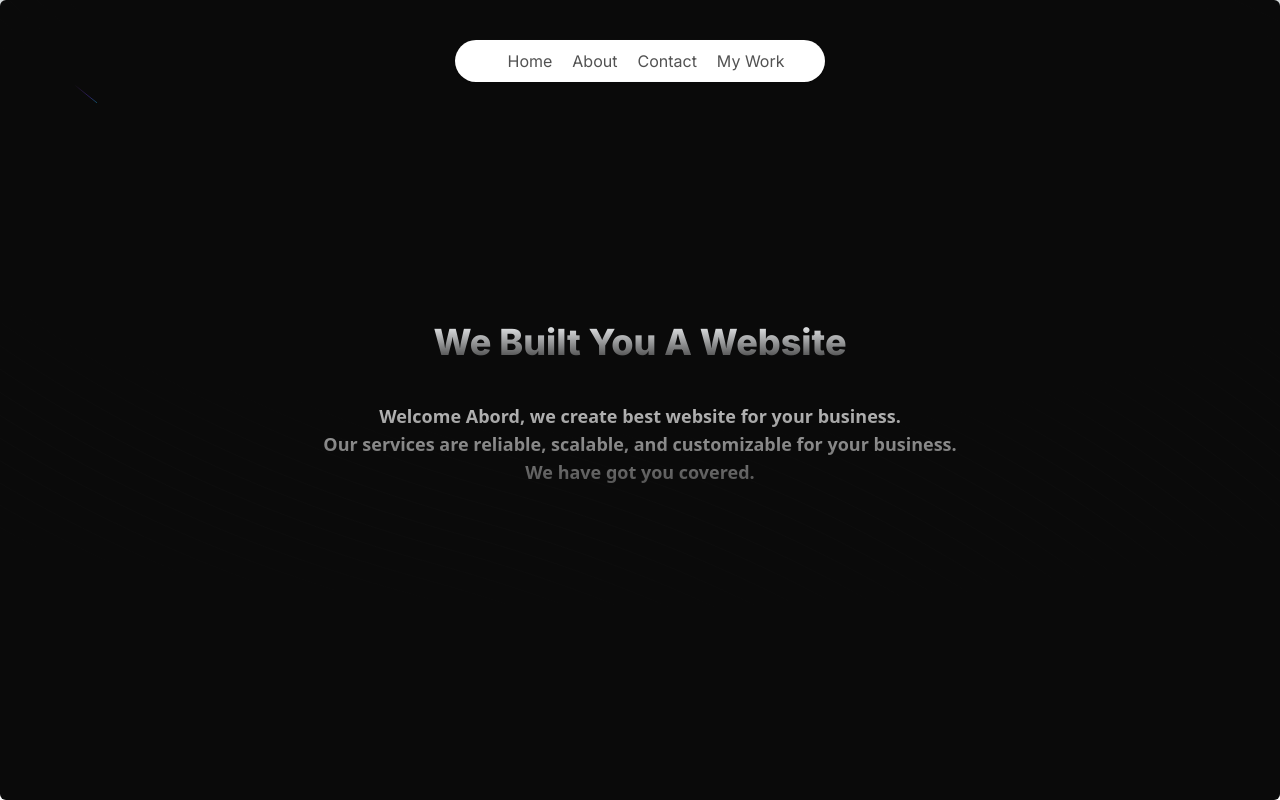
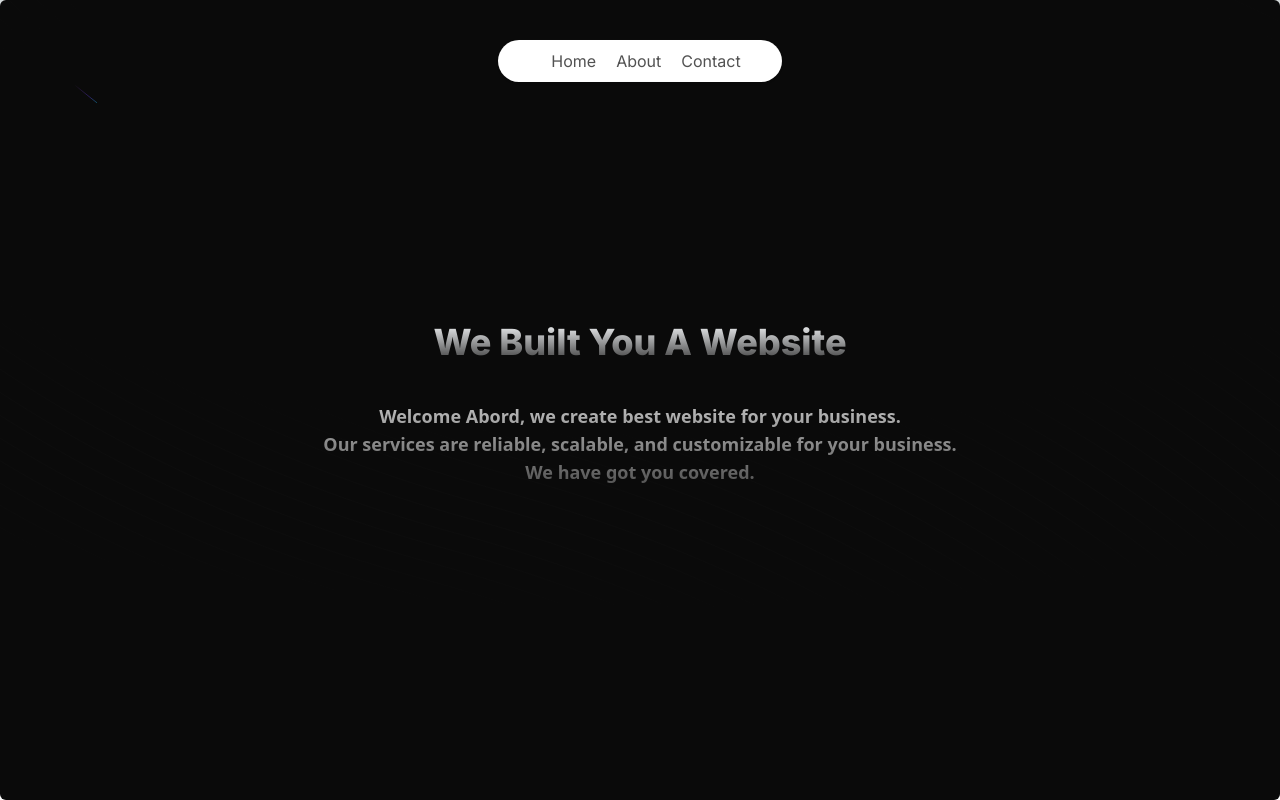
Before and after one commit to dhruv-gour07/next, a Next.js app: page / in a window 1280 px wide. Built offline with nearby package versions, Linux system fonts and the light colour scheme.

Commit message:
Update Navbar.tsx

```diff
--- a/src/components/Navbar.tsx
+++ b/src/components/Navbar.tsx
@@ -4,8 +4,7 @@ import { FloatingNav } from "../components/ui/floating-navbar";
 import {
   IconHome,
   IconMessage,
-  IconUser,
-  IconDeviceLaptop,
+  IconUser
 } from "@tabler/icons-react";
 export default function FloatingNavDemo() {
   const navItems = [
@@ -26,13 +25,6 @@ export default function FloatingNavDemo() {
         <IconMessage className="h-4 w-4 text-neutral-500 dark:text-white" />
       ),
     },
-    {
-      name: "My Work",
-      link: "/work",
-      icon: (
-        <IconDeviceLaptop className="h-4 w-4 text-neutral-500 dark:text-white" />
-      ),
-    },
   ];
   return (
     <div className="relative  w-full">
```
